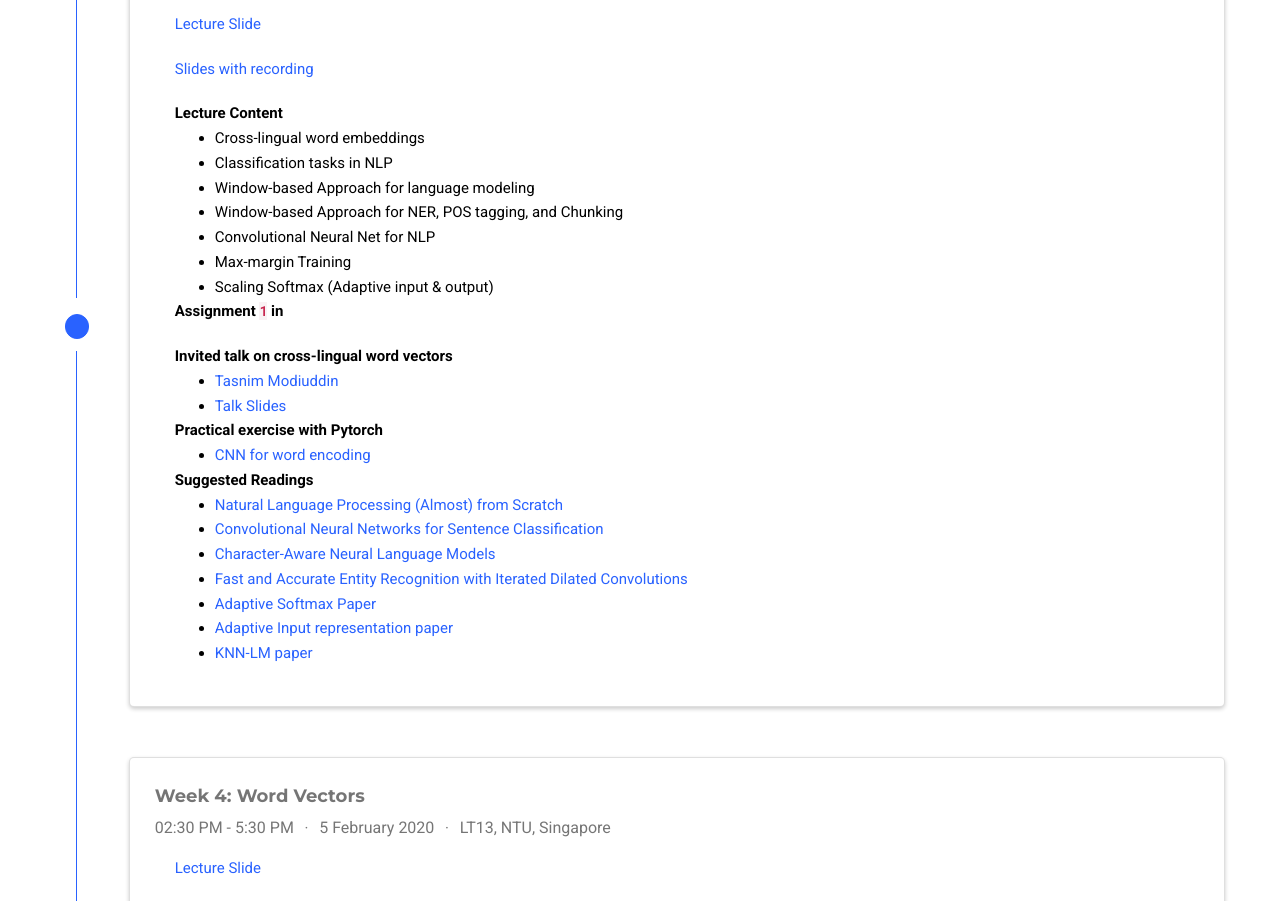
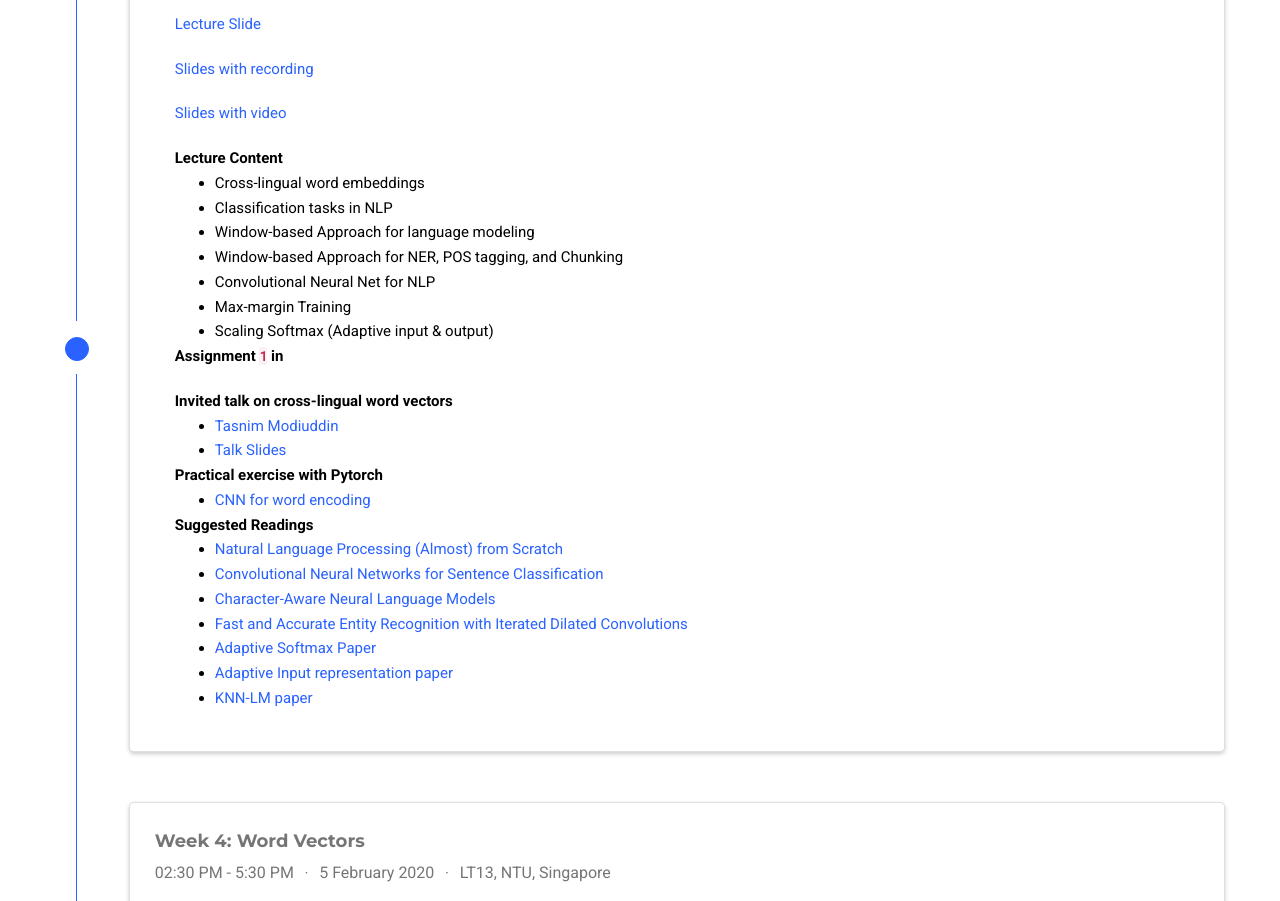
Before and after one commit to ntunlpsg/ce7455_deep-nlp-20, a plain HTML site: page index.html in a window 1280 px wide. Shown: the part 10020-10921 px from the top of the page. Drawn offline with nearby package versions, Linux system fonts and the light colour scheme; some icons are missing.

Commit message:
lec 5 updated

```diff
--- a/index.html
+++ b/index.html
@@ -1686,6 +1686,8 @@
             <div class="card-text"><p><a href="https://www.dropbox.com/s/at3wztn2dn7h2k2/Lecture-5.pdf?dl=0" target="_blank">Lecture Slide</a></p>
 
 <p><a href="https://drive.google.com/open?id=18hsT0Pm3yGGliCCmoapW7XenEIEzP51L" target="_blank">Slides with recording</a></p>
+
+<p><a href="https://drive.google.com/file/d/1PU-8asYE4LdfBRbKa-CPD-b2gip0k7pQ/view?usp=sharing" target="_blank">Slides with video</a></p>
 
 <p><strong>Lecture Content</strong></p>
 
```
